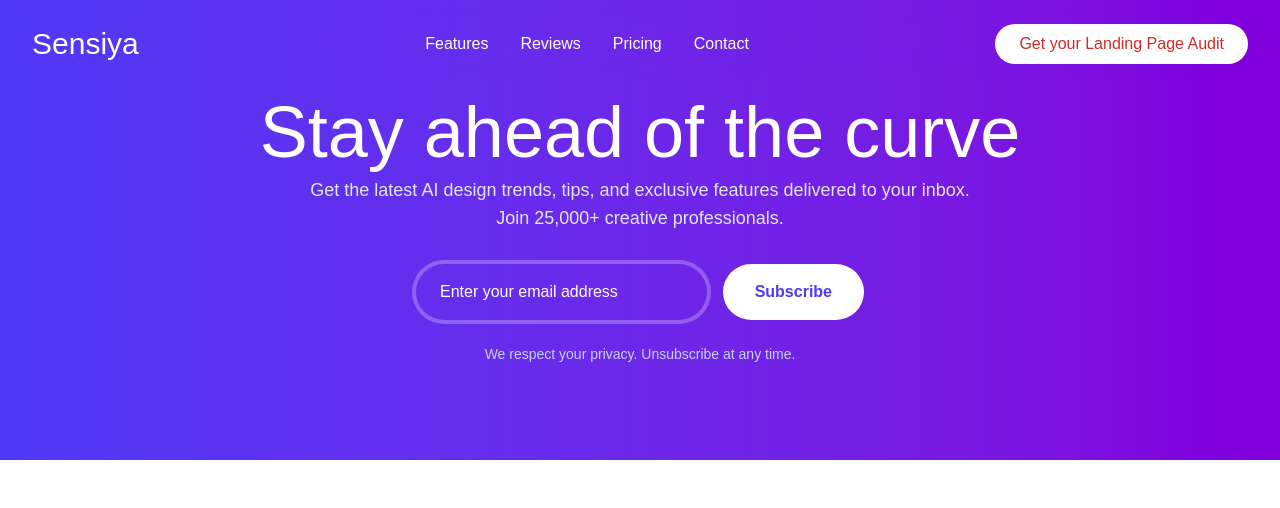
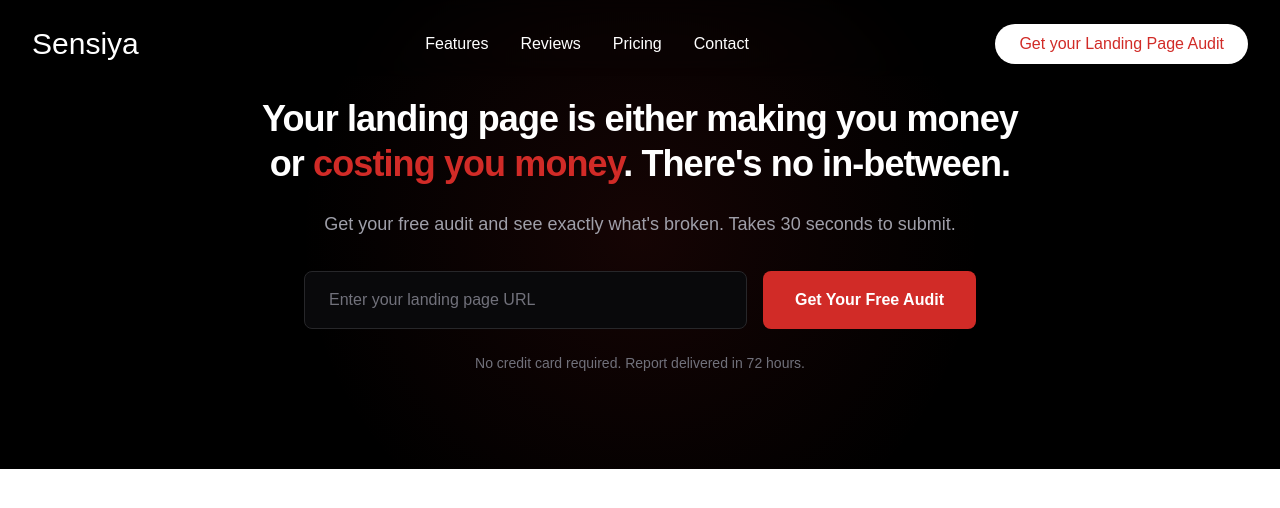
Before and after one commit to FahadBinQaiser/Sensiya, a React (Vite) app: page /newsletter in a window 1280 px wide. Shown: the top 508 px of the page. Built offline with nearby package versions, Linux system fonts and the light colour scheme; a web font is replaced by a local one.

Commit message:
newsletter done

```diff
--- a/src/App.jsx
+++ b/src/App.jsx
@@ -31,7 +31,7 @@ function App() {
                 {/* <Features /> */}
                 <Testimonials />
                 {/* <Pricing /> */}
-                {/* <NewsLetter /> */}
+                <NewsLetter />
               </>
             }
           />
--- a/src/components/NewsLetter/NewsLetter.jsx
+++ b/src/components/NewsLetter/NewsLetter.jsx
@@ -1,53 +1,55 @@
 import React, { useState } from "react";
 
 const Newsletter = () => {
-  const [email, setEmail] = useState("");
+  const [url, setUrl] = useState("");
   const [isSubmitted, setIsSubmitted] = useState(false);
 
   const handleSubmit = (e) => {
     e.preventDefault();
     setIsSubmitted(true);
-    setEmail("");
+    setUrl("");
     setTimeout(() => setIsSubmitted(false), 3000);
   };
 
   return (
-    <section className="py-24 bg-gradient-to-r ibm-plex-sans from-indigo-600 to-purple-700">
-      <div className="max-w-7xl mx-auto px-4 sm:px-6 lg:px-8">
-        <div className="max-w-4xl mx-auto text-center">
-          <h2 className="text-5xl bricolage-grotesque md:text-5xl lg:text-7xl text-white mb-2">
-            Stay ahead of the curve
+    <section className="relative py-24 bg-black overflow-hidden">
+      <div className="absolute inset-0 bg-[radial-gradient(circle_at_50%_50%,rgba(209,43,39,0.1),transparent_50%)]" />
+
+      <div className="relative max-w-4xl mx-auto px-6 lg:px-8 text-center">
+        <h2 className="text-2xl md:text-4xl text-balance font-black text-white mb-6 tracking-tight leading-tight">
+          Your landing page is either making you money or{" "}
+          <span className="text-[#D12B27]">costing you money</span>. There's no
+          in-between.
         </h2>
 
-          <p className="text-lg text-indigo-100 mb-8 max-w-2xl mx-auto">
-            Get the latest AI design trends, tips, and exclusive features
-            delivered to your inbox. Join 25,000+ creative professionals.
+        <p className="text-lg text-zinc-400 mb-8 leading-relaxed">
+          Get your free audit and see exactly what's broken. Takes 30 seconds to
+          submit.
         </p>
 
-          <form onSubmit={handleSubmit} className="max-w-md mx-auto">
+        <form onSubmit={handleSubmit} className="max-w-2xl mx-auto mb-6">
           <div className="flex flex-col sm:flex-row gap-4">
             <input
-                type="email"
-                value={email}
-                onChange={(e) => setEmail(e.target.value)}
-                placeholder="Enter your email address"
-                className="flex-1 px-6 py-4 rounded-full text-white placeholder-white focus:outline-none ring-4 ring-white/25 transition-all duration-200"
+              type="url"
+              value={url}
+              onChange={(e) => setUrl(e.target.value)}
+              placeholder="Enter your landing page URL"
+              className="flex-1 px-6 py-4 bg-zinc-950 border border-zinc-800 rounded-lg text-white placeholder-zinc-500 focus:outline-none focus:border-[#D12B27] transition-all duration-200"
               required
             />
             <button
               type="submit"
               disabled={isSubmitted}
-                className="bg-white text-indigo-600 px-8 py-4 rounded-full font-semibold hover:shadow-lg hover:scale-105 transition-all duration-200 disabled:opacity-50"
+              className="bg-[#D12B27] text-white px-8 py-4 rounded-lg font-bold hover:bg-[#B02321] transition-all duration-200 disabled:opacity-50 whitespace-nowrap"
             >
-                {isSubmitted ? "Subscribed! ✓" : "Subscribe"}
+              {isSubmitted ? "Submitted ✓" : "Get Your Free Audit"}
             </button>
           </div>
         </form>
 
-          <p className="text-indigo-200 text-sm mt-6">
-            We respect your privacy. Unsubscribe at any time.
+        <p className="text-zinc-500 text-sm">
+          No credit card required. Report delivered in 72 hours.
         </p>
-        </div>
       </div>
     </section>
   );
```
Lines whose indentation alone changed are shown as unchanged.
